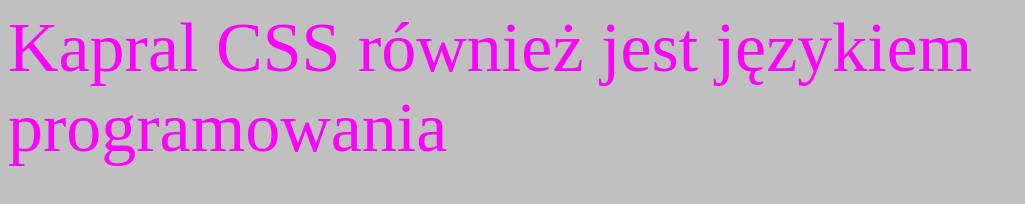
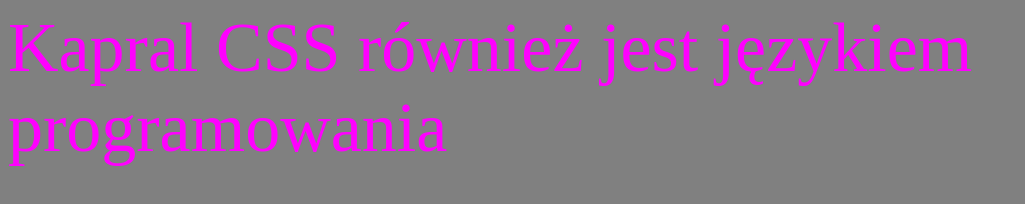
Before and after one commit to Ant4551/Zadania_css, a plain HTML site: page Kapr_z5_2.html in a window 1280 px wide. Shown: the whole page, without its empty margins (0-1025 px from the left). Drawn offline with Linux system fonts and the light colour scheme.

Commit message:
Update Kapr_z5_2.html

```diff
--- a/Kapr_z5_2.html
+++ b/Kapr_z5_2.html
@@ -5,7 +5,7 @@
 
 <LINK href="kapr_z5_2.css" rel="stylesheet" type="text/CSS">
 </head>
-<body bgcolor="silver">
+<body bgcolor="grey">
 <p> Kapral CSS również jest językiem programowania </p>
 </body>
 
```
